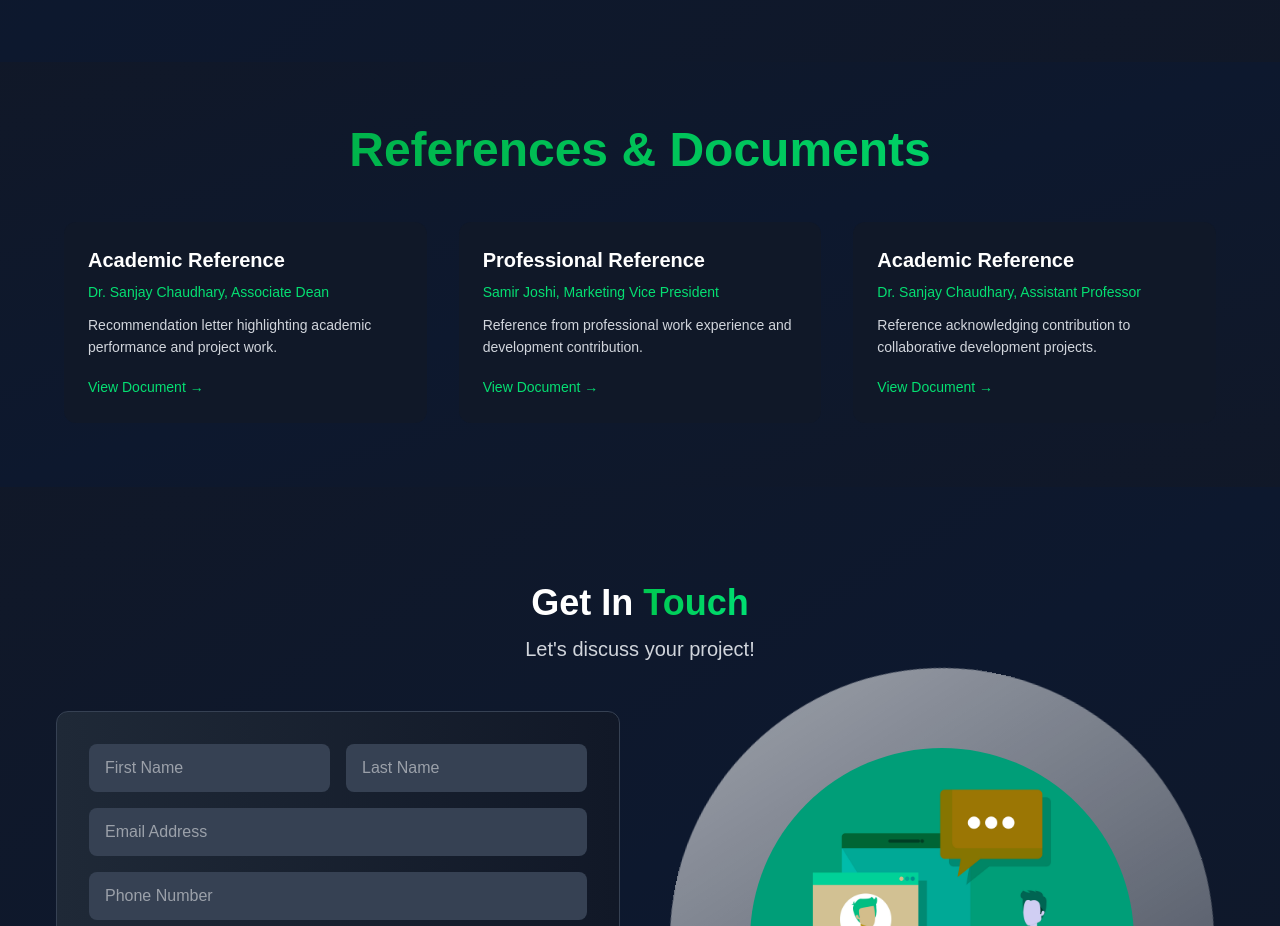
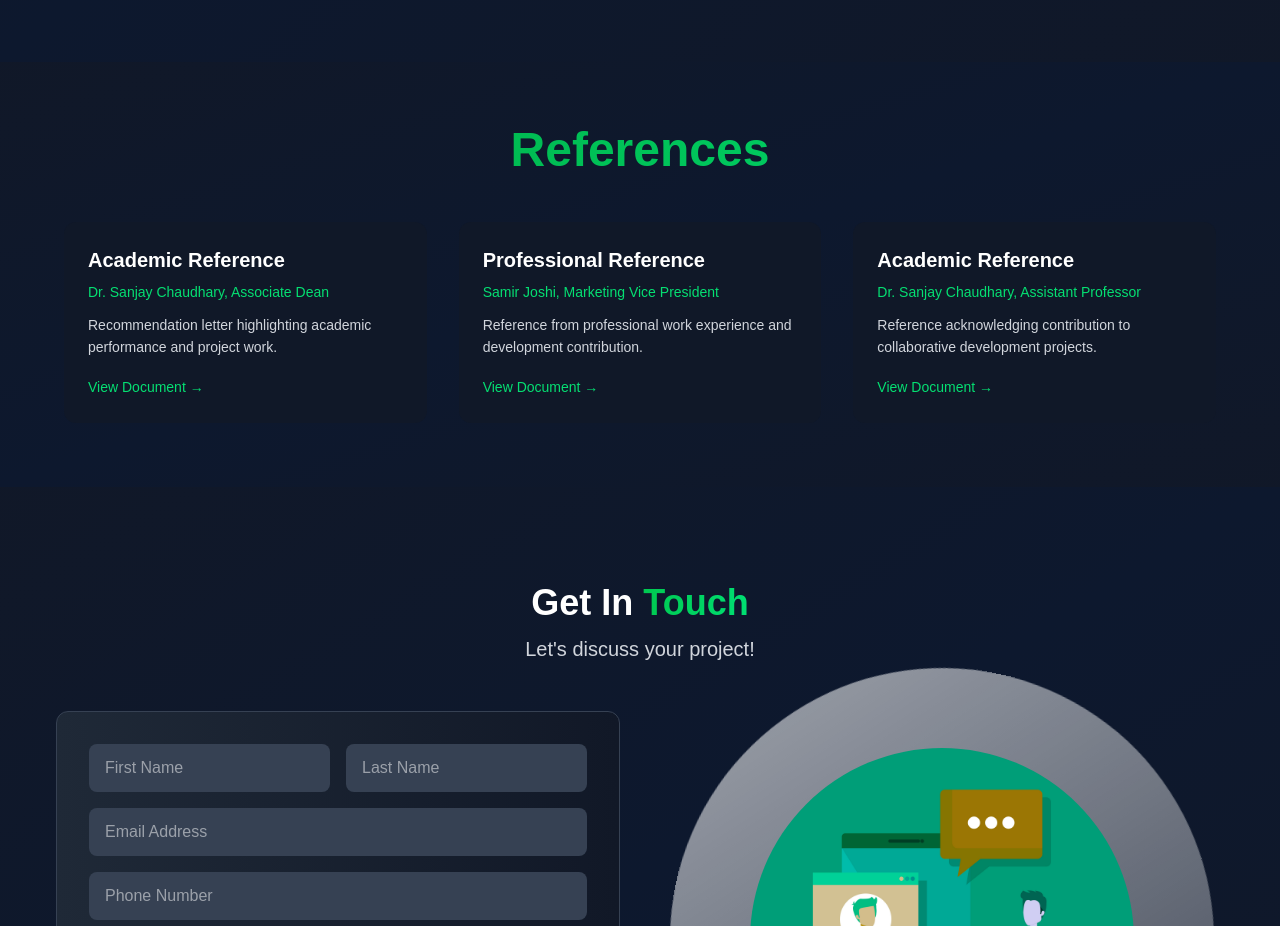
Before and after one commit to SarthakBharad/portfolio, a React (Vite) app: page / in a window 1280 px wide. Shown: the part 3566-4492 px from the top of the page. Built offline with nearby package versions, Linux system fonts and the light colour scheme; a web font is replaced by a local one.

Commit message:
fix: update header text in References section for clarity

```diff
--- a/src/components/References.jsx
+++ b/src/components/References.jsx
@@ -49,7 +49,7 @@ const References = ({ darkMode }) => {
                     text-transparent bg-gradient-to-r from-green-600 to-green-400 bg-clip-text"
                     data-aos="fade-up"
                 >
-                    References & Documents
+                    References
                 </h1>
 
                 {/* Reference Cards */}
```
